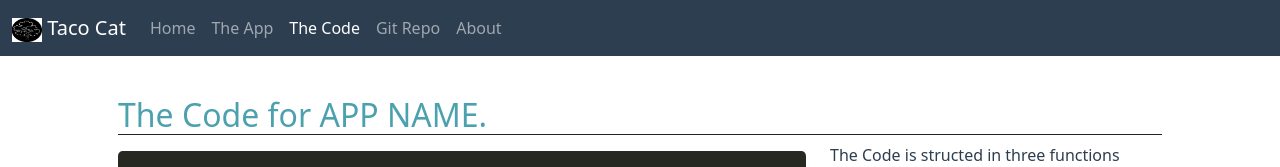
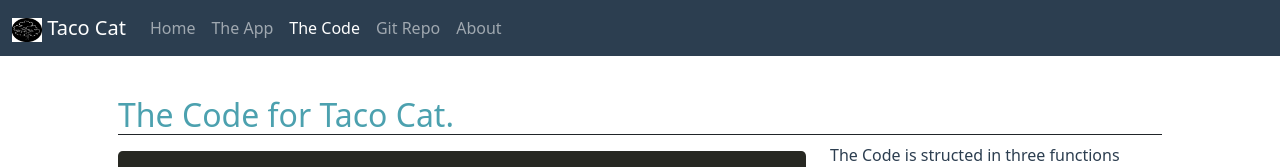
Before and after one commit to OakesekAo/TacoCat, a plain HTML site: page code.html in a window 1280 px wide. Shown: the top 167 px of the page. Drawn offline with nearby package versions, Linux system fonts and the light colour scheme.

Commit message:
Updated text
Fixed page heading

```diff
--- a/code.html
+++ b/code.html
@@ -61,7 +61,7 @@
     <!-- ==== Main Section === -->
     <main class="flex-shrink-0">
         <div class="container py-5 px-5 mt-5">
-            <h2 class="border-1 border-bottom border-dark">The Code for APP NAME.</h2>
+            <h2 class="border-1 border-bottom border-dark">The Code for Taco Cat.</h2>
             <div class="row row-cols-1 row-cols-lg-2">
                 <div class="col-lg-8">
                     <pre class="line-numbers"><code class="language-javascript">
```
